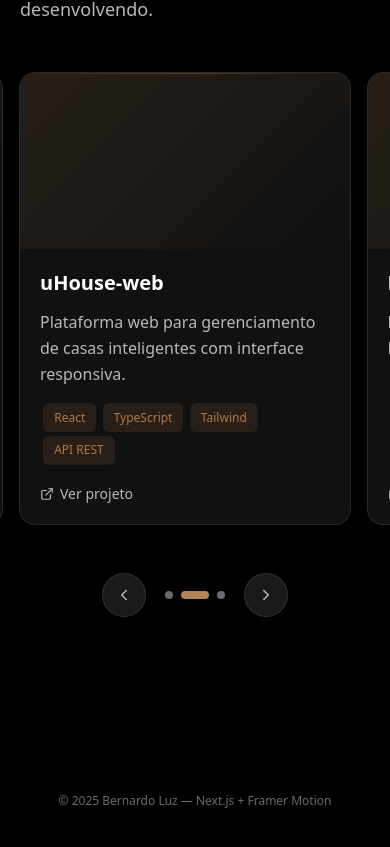
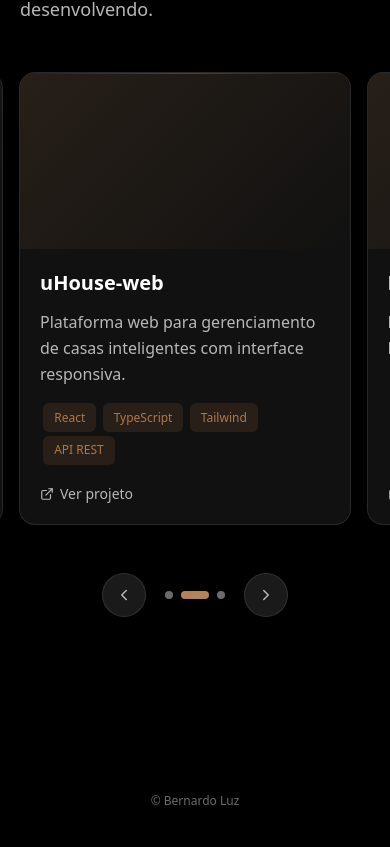
Before and after one commit to bernardosluz/bernasluz-portfolio, a Next.js app: page / in a window 390 px wide. Shown: the part 2542-3389 px from the top of the page. Built offline with nearby package versions, Linux system fonts and the light colour scheme.

Commit message:
fix: Correção no mobile foi um sucesso; feat: Mudança no texto do rodapé em Home e tcc

```diff
--- a/src/features/portfolio-hero/components/Home/Home.tsx
+++ b/src/features/portfolio-hero/components/Home/Home.tsx
@@ -22,7 +22,7 @@ export function Home() {
 
       <footer className="py-16 px-5 text-center">
         <p className="text-xs" style={{ color: "var(--text-muted)" }}>
-          © 2025 Bernardo Luz — Next.js + Framer Motion
+          © Bernardo Luz
         </p>
       </footer>
     </main>
--- a/src/features/portfolio-hero/components/TCC/tcc.tsx
+++ b/src/features/portfolio-hero/components/TCC/tcc.tsx
@@ -239,7 +239,7 @@ export default function TCCSection() {
 
       <footer className="py-16 px-5 text-center">
         <p className="text-xs" style={{ color: "var(--text-muted)" }}>
-          © 2025 Bernardo Luz — Next.js + Framer Motion
+          © Bernardo Luz
         </p>
       </footer>
     </main>
```
